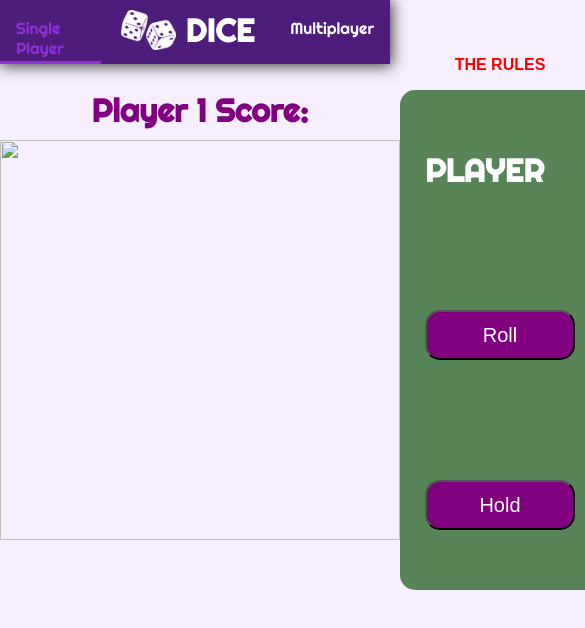
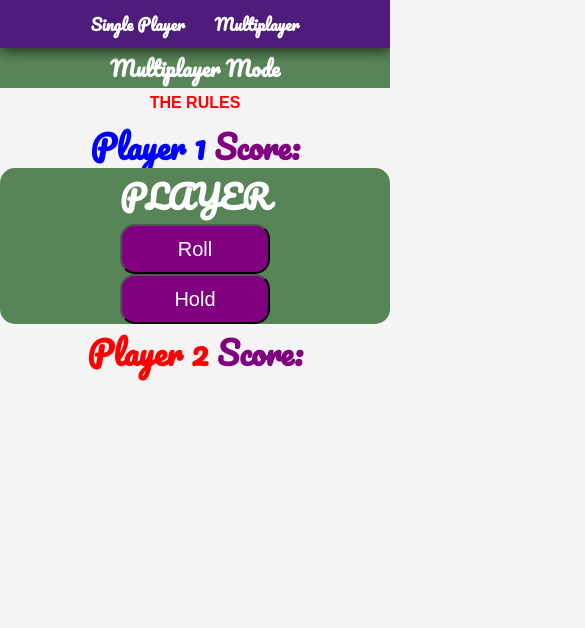
Before and after one commit to opholroyd/Dice_Roll_Game, a plain HTML site: page multiplayer.html in a window 390 px wide. Shown: the top 628 px of the page, 585 px wide, since content can reach past the window. Drawn offline with Linux system fonts and the light colour scheme.

Commit message:
media query completed

```diff
--- a/multiplayer.css
+++ b/multiplayer.css
@@ -1,8 +1,9 @@
 body {
   margin: 0px;
-  background-color: #f7effe;
-  font-family: 'Righteous', cursive;
+  background-color: #f4f4f4;
+  font-family: 'Pacifico', cursive;
   color: #fff;
+  box-sizing: border-box;
 }
 
 /* The Modal (background) */
@@ -31,12 +32,13 @@ body {
 /* Modal Content/Box */
 .modal-content {
   color: purple;
-  background-color: #fefefe;
+  background-color: #f4f4f4;
   margin: 15% auto;
   /* 15% from the top and centered */
   padding: 20px;
   border: 1px solid #888;
   width: 80%;
+  border-radius: 10px;
   /* Could be more or less, depending on screen size */
 }
 
@@ -65,13 +67,17 @@ body {
   flex-direction: row;
   justify-content: center;
   z-index: 1;
-  position: fixed;
+  position: sticky;
 }
 
 .diceGameLogo {
   color: #fff;
   display: flex;
   background-color: #4e1c7a;
+}
+
+h1 {
+  margin: 0px;
 }
 
 .navText {
@@ -81,39 +87,36 @@ body {
   text-decoration: none;
 }
 
-h1 {
-  margin: 0px;
-}
-
 .logoText {
-  margin: 10px;
+  margin: 0;
   margin-right: 20px;
 }
 
 .diceLogo {
-  margin-left: 10px;
-  margin-right: 10px;
+  align-self: baseline;
+  margin: 8px;
 }
 
 .navLink {
   color: #fff;
   text-decoration: none;
-  margin: 10px;
-  padding: 18px 16px;
   margin: 0px;
+  padding: 10px;
+  margin: 0px;
+  font-size: 1.5em;
 }
 
 .navLink:hover {
-  color: #8d32db;
-  border-bottom: 3px solid #8d32db;
+  color: yellow;
+  border-bottom: 3px solid yellow;
 }
 
 .navLink:active {
-  border-bottom: 3px solid #8d32db;
+  border-bottom: 3px solid #ffffff;
 }
 
 .navLink:visited {
-  border-bottom: 3px solid #8d32db;
+  border-bottom: 3px solid #ffffff;
 }
 
 .multiBar {
@@ -126,6 +129,8 @@ h1 {
 
 .multiTitle {
   display: flex;
+  align-items: center;
+  font-size: 1.3em;
 }
 
 .container {
@@ -153,6 +158,7 @@ h1 {
   cursor: pointer;
   display: inline-block;
   font-weight: bold;
+  outline: none;
 }
 
 .rules:hover {
@@ -233,3 +239,50 @@ h1 {
   height: 300px;
   box-shadow: 0px -2px 19px -4px rgba(0, 0, 0, 0.73);
 }
+
+@media (max-width: 600px) {
+
+  .navbar {
+    width: 100%;
+    height: 3em;
+    background-color: #4e1c7a;
+    color: #fff;
+    display: flex;
+    box-shadow: 1px 1px 14px 1px rgba(0, 0, 0, 0.75);
+    flex-direction: row;
+    justify-content: center;
+    z-index: 1;
+    position: sticky;
+    font-weight: 600;
+    align-items: center;
+  }
+
+  .navLink {
+    font-size: 1em;
+  }
+
+  .diceGameLogo {
+    color: #fff;
+    display: flex;
+    background-color: #4e1c7a;
+    width: 10px;
+    height: 10px;
+  }
+
+  .navText {
+    display: none;
+  }
+
+  .container {
+    display: grid;
+    width: 100%;
+    height: 100%;
+    grid-template-areas: "Header"
+      "player1"
+      "gamecont"
+      "player2";
+    grid-template-columns: 100%;
+    grid-template-rows: 30px auto;
+  }
+
+}
--- a/multiplayer.html
+++ b/multiplayer.html
@@ -6,7 +6,7 @@
     <meta name="viewport" content="width=device-width, initial-scale=1.0">
     <meta http-equiv="X-UA-Compatible" content="ie=edge">
     <link rel="stylesheet" type="text/css" href="./multiplayer.css">
-    <link href="https://fonts.googleapis.com/css?family=Righteous" rel="stylesheet">
+    <link href="https://fonts.googleapis.com/css?family=Pacifico" rel="stylesheet">
     <title>Dice: The Competitive Sport</title>
 </head>
 
@@ -49,10 +49,10 @@
 
         <div class="player1">
             <div class="scorep1">
-                <h1>Player 1 Score: <span class="scorep1"></span></h1>
+                <h1><span style="color:blue">Player 1</span> Score: <span id="p1"></span></h1>
             </div>
             <div class="img1">
-                <img class="playerDice1" src="" width="400px" height="400px">
+                <img class="playerDice1" src="">
             </div>
         </div>
 
@@ -64,10 +64,10 @@
 
         <div class="player2">
             <div class="scorep2">
-                <h1>Player 2 Score: <span class="scorep2"></span></h1>
+                <h1><span style="color:red">Player 2</span> Score: <span id="p2"></span></h1>
             </div>
             <div class="img2">
-                <img class="playerDice2" src="" width="400px" height="400px">
+                <img class="playerDice2" src="">
             </div>
         </div>
 
```
